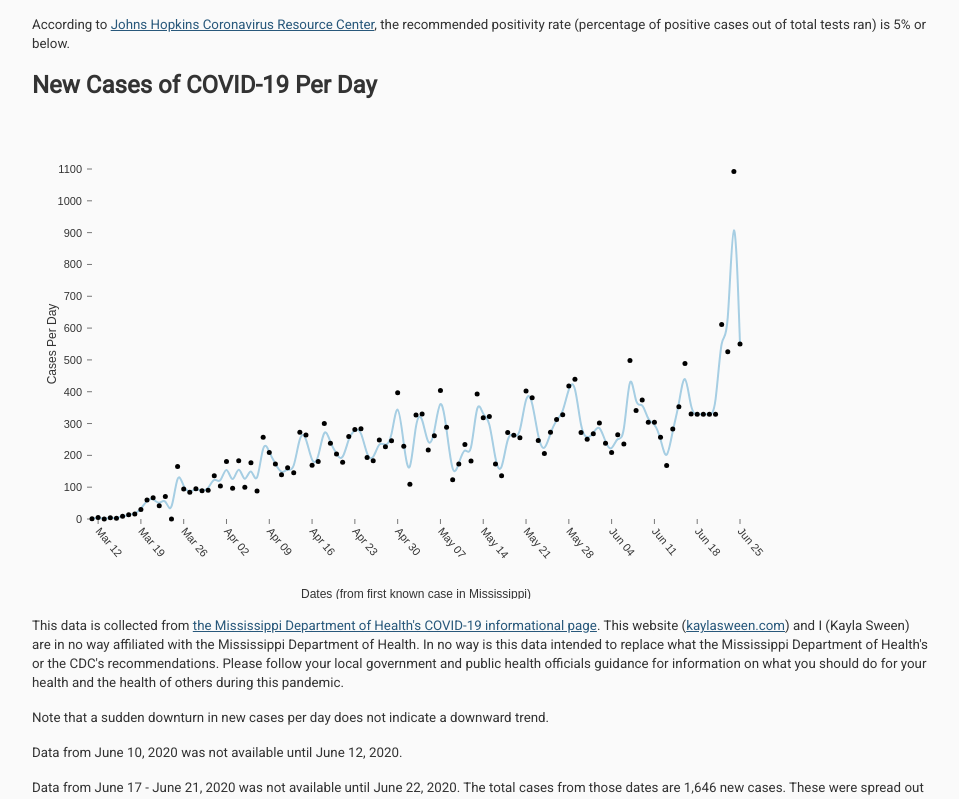
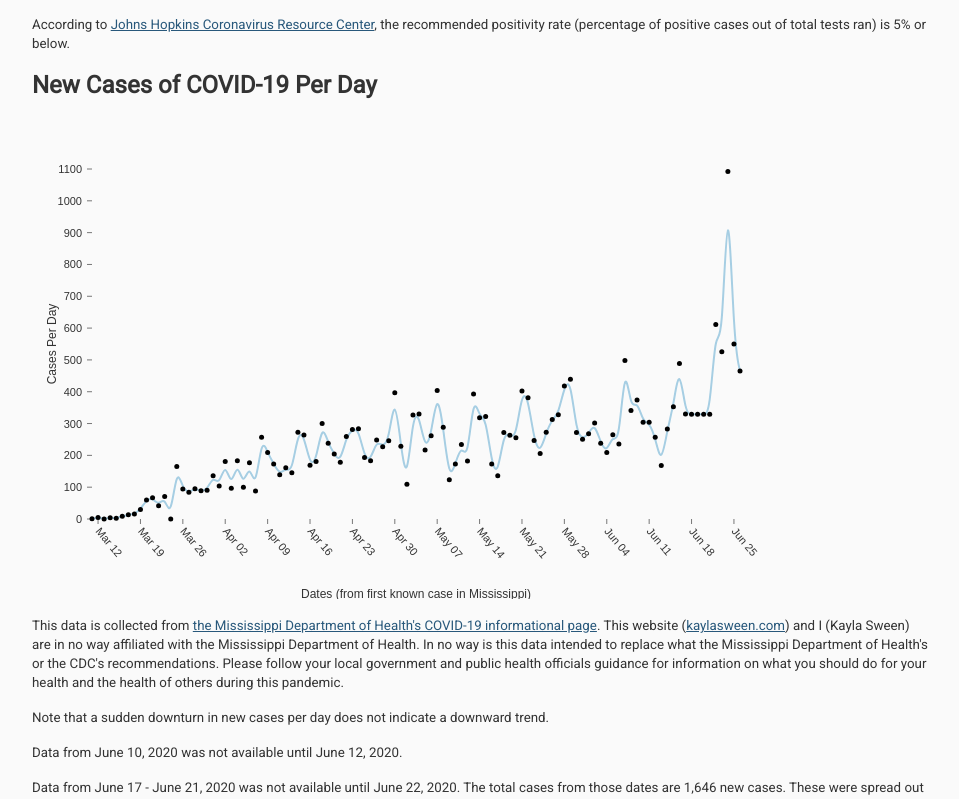
Before and after one commit to kaylasween/KaylaSweenWebsite, a Gatsby site: page /COVID-19 in a window 1280 px wide. Shown: the part 1504-2303 px from the top of the page, without its empty margins (160-1119 px from the left). Built offline with nearby package versions, Linux system fonts and the light colour scheme; Gatsby itself is replaced by a stand-in of ours.

Commit message:
adding latest covid data.

```diff
--- a/src/constants/covidData.js
+++ b/src/constants/covidData.js
@@ -641,6 +641,12 @@ const dataset = [
     newCases: 550,
     testsRun: 271734
   },
+  {
+    date: '2020-06-26',
+    totalCases: 25531,
+    newCases: 465,
+    testsRun: 277158
+  },
 ]
 
 export let movingAvg = [{
```
